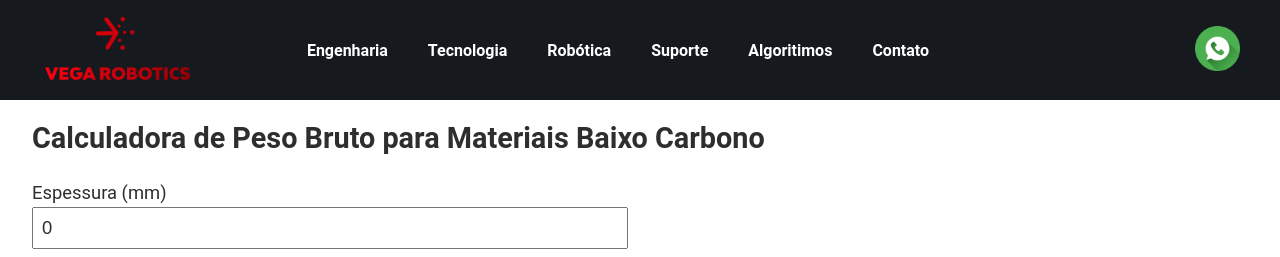
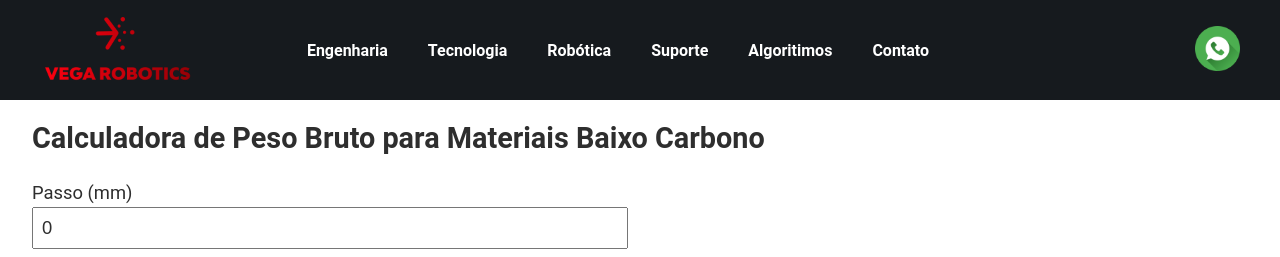
Before and after one commit to VegaRobotics/professional_react_js-web-app-vega, a React (Create React App) app: page /pesobruto in a window 1280 px wide. Shown: the top 257 px of the page. Built offline with nearby package versions, Linux system fonts and the light colour scheme.

Commit message:
Update index.js

```diff
--- a/src/components/PesoBruto/index.js
+++ b/src/components/PesoBruto/index.js
@@ -22,7 +22,7 @@ export default function PBruto() {
     <S.Container>
           <S.Calc>
             <h1>Calculadora de Peso Bruto para Materiais Baixo Carbono</h1>
-            <label>Espessura (mm)</label>
+            <label>Passo (mm)</label>
             <input
               type="number"
               value={nro1}
```
